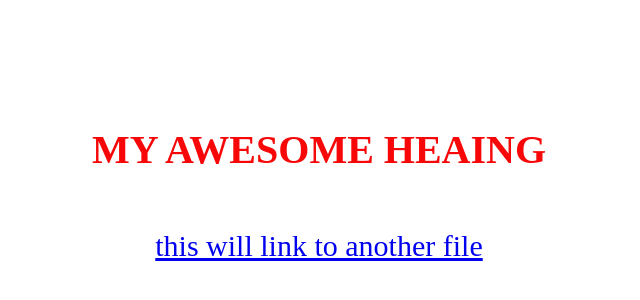
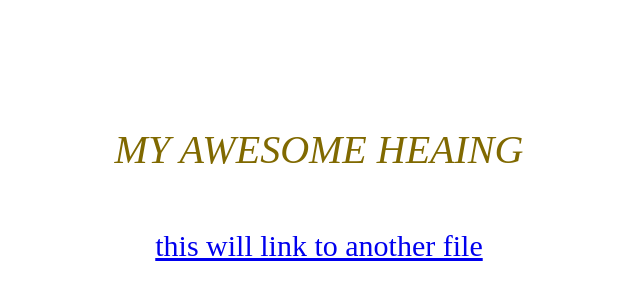
Before and after one commit to tomkedem/gulp-template, a website: page index.html in a window 1280 px wide. Shown: the part 212-512 px from the top of the page, without its empty margins (321-961 px from the left). Drawn offline with nearby package versions, Linux system fonts and the light colour scheme; files that its build step writes are made by us from their sources.

Commit message:
update main scss file

```diff
--- a/src/sass/main.scss
+++ b/src/sass/main.scss
@@ -10,6 +10,8 @@ p{
 }
 .title{
     font-size: 40px;
-    color: rgb(247, 7, 7);
+    font-style: italic;
+    font-weight: 400;
+    color: rgb(128, 105, 0);
     text-transform: uppercase;
 }
```
